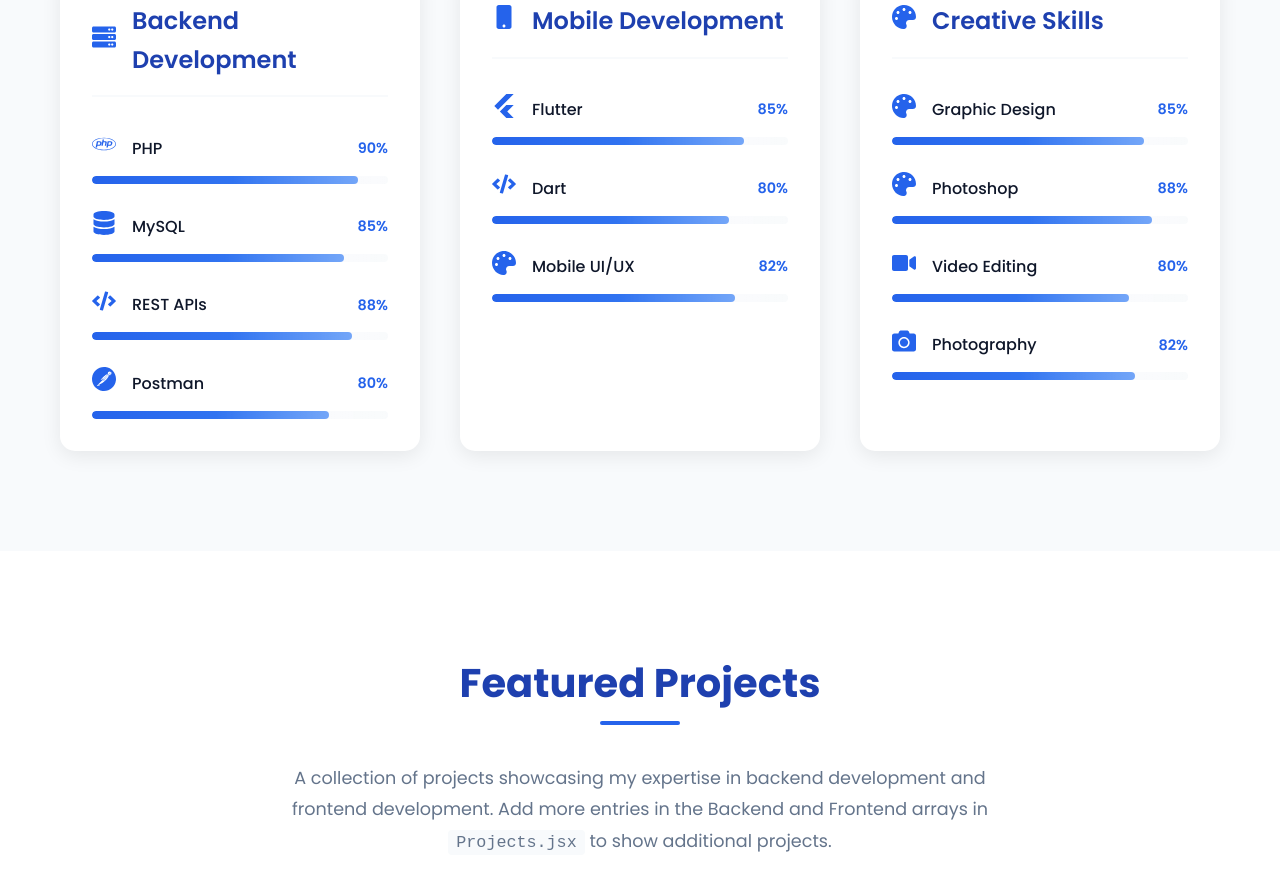
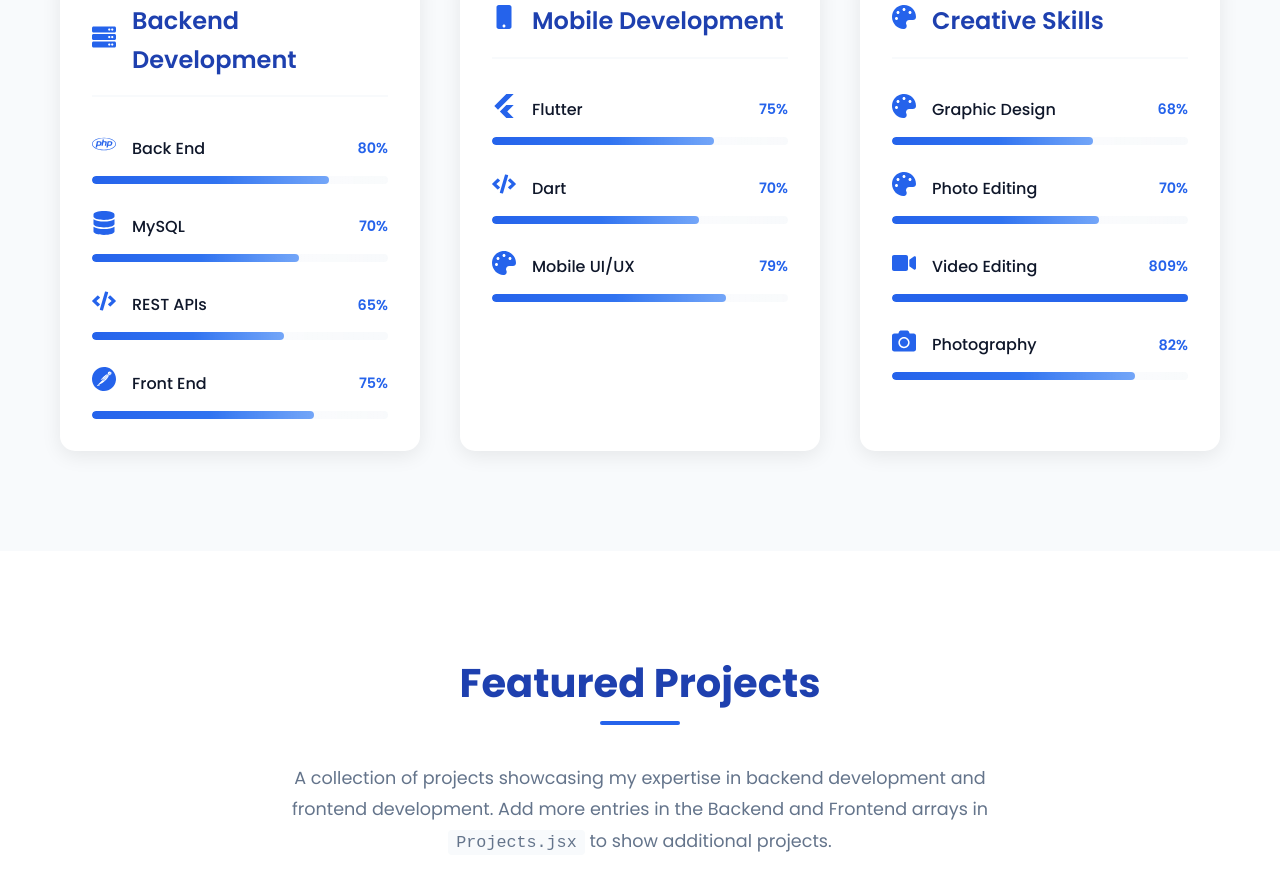
Before and after one commit to a1ear/myportfolio, a React (Vite) app in the folder Portfolio Projects/: page / in a window 1280 px wide. Shown: the part 2600-3490 px from the top of the page. Built offline with nearby package versions, Linux system fonts and the light colour scheme.

Commit message:
Update Skills.jsx

```diff
--- a/Portfolio Projects/src/components/Skills.jsx
+++ b/Portfolio Projects/src/components/Skills.jsx
@@ -47,28 +47,28 @@ const Skills = () => {
       title: 'Backend Development',
       icon: <FaServer />,
       skills: [
-        { name: 'PHP', level: 90, icon: <FaPhp /> },
-        { name: 'MySQL', level: 85, icon: <FaDatabase /> },
-        { name: 'REST APIs', level: 88, icon: <FaCode /> },
-        { name: 'Postman', level: 80, icon: <SiPostman /> }
+        { name: 'Back End', level: 80, icon: <FaPhp /> },
+        { name: 'MySQL', level: 70, icon: <FaDatabase /> },
+        { name: 'REST APIs', level: 65, icon: <FaCode /> },
+        { name: 'Front End', level: 75, icon: <SiPostman /> }
       ]
     },
     {
       title: 'Mobile Development',
       icon: <FaMobile />,
       skills: [
-        { name: 'Flutter', level: 85, icon: <SiFlutter /> },
-        { name: 'Dart', level: 80, icon: <FaCode /> },
-        { name: 'Mobile UI/UX', level: 82, icon: <FaPalette /> }
+        { name: 'Flutter', level: 75, icon: <SiFlutter /> },
+        { name: 'Dart', level: 70, icon: <FaCode /> },
+        { name: 'Mobile UI/UX', level: 79, icon: <FaPalette /> }
       ]
     },
     {
       title: 'Creative Skills',
       icon: <FaPalette />,
       skills: [
-        { name: 'Graphic Design', level: 85, icon: <FaPalette /> },
-        { name: 'Photoshop', level: 88, icon: <FaPalette /> },
-        { name: 'Video Editing', level: 80, icon: <FaVideo /> },
+        { name: 'Graphic Design', level: 68, icon: <FaPalette /> },
+        { name: 'Photo Editing', level: 70, icon: <FaPalette /> },
+        { name: 'Video Editing', level: 809, icon: <FaVideo /> },
         { name: 'Photography', level: 82, icon: <FaCamera /> }
       ]
     }
```
